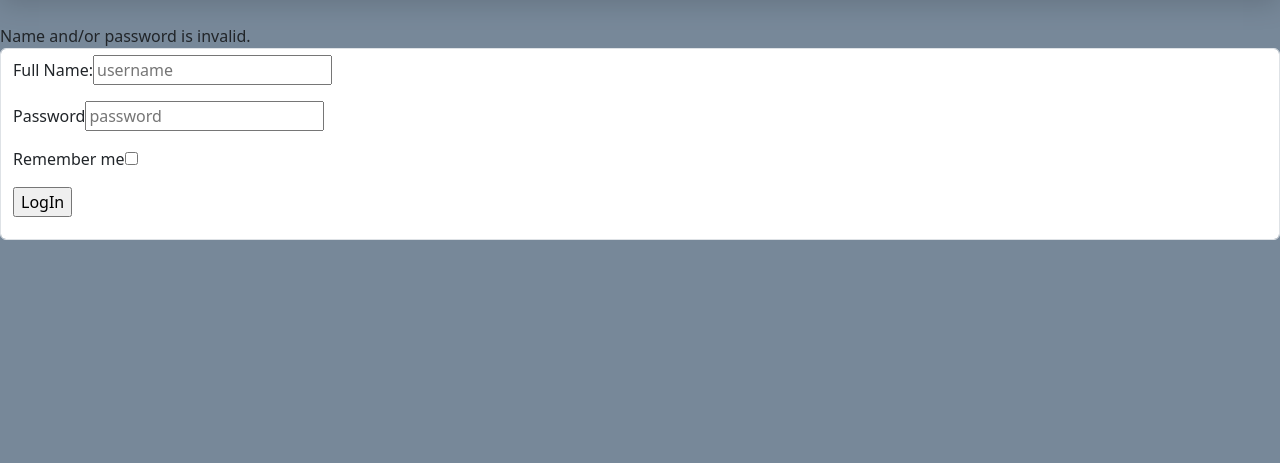
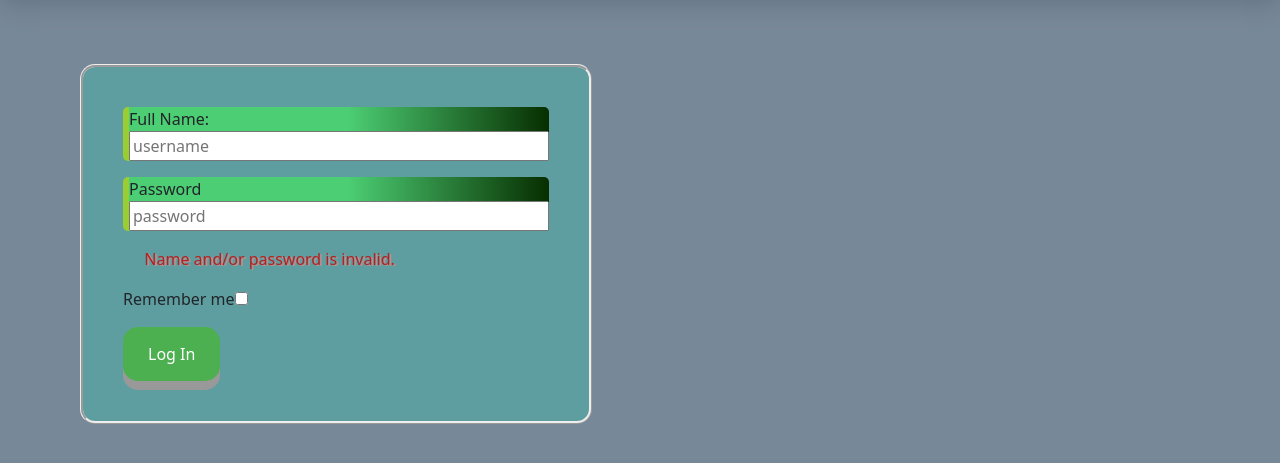
Before and after one commit to vedroidek/flask_, a Flask app: page /auth/login in a window 1280 px wide. Shown: the part 101-564 px from the top of the page. Run offline with Flask 3, Linux system fonts and the light colour scheme; parts of the project's set-up code (start-up, migrations or seed data) failed here and were passed over.

Commit message:
Added css and html login a user.

```diff
--- /dev/null
+++ b/app/static/css/login.css
@@ -0,0 +1,60 @@
+div.login-form-control {
+    align-self: center;
+    height: 50%;
+    width: 40%;
+    border-style: ridge;
+    border-radius: 15px;
+    border-width: 3px;
+    background-color: cadetblue;
+    margin: 80px;
+    margin-top: 5%;
+    margin-bottom: 1%;
+    padding: 40px;
+
+}
+
+p.fields {
+    border-left: 6px solid yellowgreen;
+    border-radius: 5px;
+    display: flex;
+    flex-direction: row;
+    flex-direction: column;
+    background: rgb(7,46,0);
+    background: linear-gradient(270deg, rgba(7,46,0,1) 0%, rgba(57,255,71,0.4976190305223652) 48%);
+}
+
+p.rem-me {
+    display: inline-block;
+}
+
+.login-button {
+        display: inline-block;
+        padding: 15px 25px;
+        font-size: 16px;
+        cursor: pointer;
+        text-align: center;
+        text-decoration: none;
+        outline: none;
+        color: #fff;
+        background-color: #4CAF50;
+        border: none;
+        border-radius: 15px;
+        box-shadow: 0 9px #999;
+      }
+.login-button:hover {
+    .button:hover {background-color: #3e8e41}
+}
+.login-button:active {
+    background-color: #3e8e41;
+    box-shadow: 0 5px #666;
+    transform: translateY(4px);
+  }
+
+p.flash-msg {
+    text-shadow: 2px 1px rosybrown;
+    color: firebrick;
+    size: 10px;
+    margin-left: 5%;
+    margin-top: 0;
+
+}
--- a/app/templates/auth/login.html
+++ b/app/templates/auth/login.html
@@ -5,18 +5,20 @@
 {% block content %}
 
 {% with messages = get_flashed_messages() %}
-    {{ messages[0] }}
+{% if messages %}
+<div class="login-form-control">
+<link rel="stylesheet" type="text/css" href="{{ url_for('static', filename='css/login.css') }}">
+    <form method="post">
+        {{ form.hidden_tag() }}
+        <p class="fields">{{ form.name.label() }}{{ form.name() }} </p>
+        <p class="fields">{{ form.pswd.label() }}{{ form.pswd() }} </p>
+        <p class="flash-msg">{{ messages[0] }}</p>
+        <p class="rem-me">{{ form.remember.label() }}{{ form.remember() }}</p><br>
+        <button class="login-button" title="Enter">Log In</button>
+    </form>
+</div>
+{% endif %}
 {% endwith %}
-
-<form method="post" class="form-control">
-    {{ form.hidden_tag() }}
-    <p>{{ form.name.label() }}{{ form.name() }} </p>
-    <p>{{ form.pswd.label() }}{{ form.pswd() }} </p>
-    <p>{{ form.remember.label() }}{{ form.remember() }} </p>
-    <p>{{ form.submit() }} </p>
-    <!-- <input type="text" name="name" placeholder="enter name" class="form-control"><br>
-    <input type="password" name="password" placeholder="enter password" class="form-control"><br>
-    <button class="btn btn-success" type="submit">Login</button> -->
-</form>
+</p>
 
 {% endblock content %}
```
